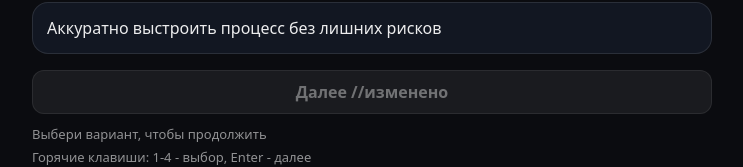
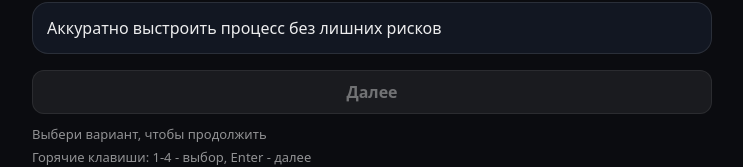
Before and after one commit to Str0f/seller-test-miniapp, a React (Vite) app in the folder webapp/: page / in a window 1280 px wide. Both pictures are taken after a click on the button "Узнать свой тип". Shown: the part 323-490 px from the top of the page, without its empty margins (268-1011 px from the left). Built offline with nearby package versions, Linux system fonts and the light colour scheme.

Commit message:
vibrano5

```diff
--- a/webapp/src/App.jsx
+++ b/webapp/src/App.jsx
@@ -620,7 +620,7 @@ if (isIntro) {
     disabled={!selectedId}
     onClick={next}
   >
-    {isLast ? "Завершить" : "Далее"} //изменено
+    {isLast ? "Завершить" : "Далее"}
   </button>
 )}
 
```
